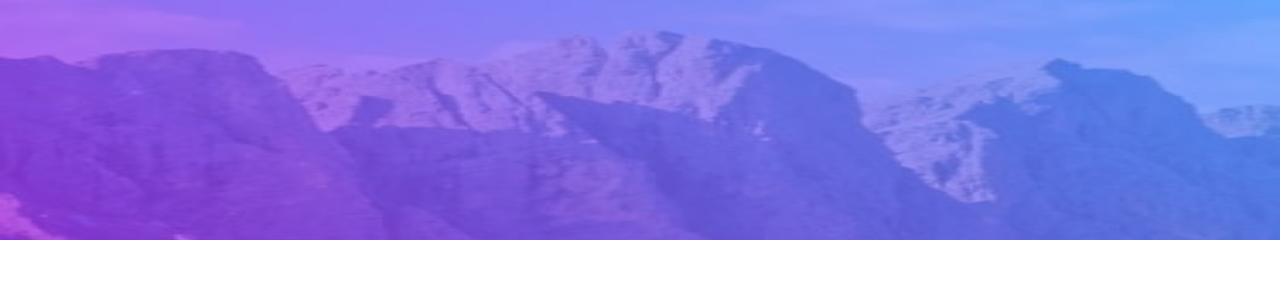
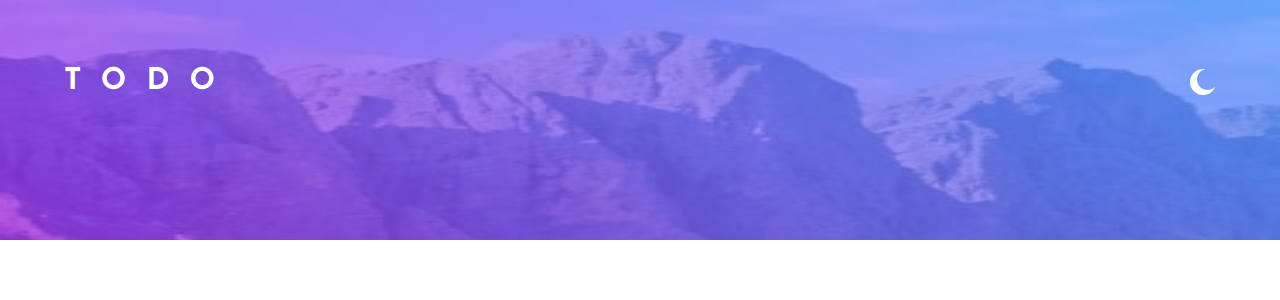
Before and after one commit to nikagoci/todo-advanced, a React (Vite) app: page / in a window 1280 px wide. Shown: the top 300 px of the page. Built offline with nearby package versions, Linux system fonts and the light colour scheme.

Commit message:
navbar changes

```diff
--- a/src/App.tsx
+++ b/src/App.tsx
@@ -1,15 +1,18 @@
 import BackgroundImg from './assets/bg-mobile-light.jpg'
+import CreateTodo from './components/CreateTodo'
+import Navbar from './components/Navbar'
 
 
 const App = () => {
 
   return (
     <section className="w-full h-screen">
-      <div className="h-[30%] w-full absolute bg-red-200">
+      <div className="h-[30%] w-full absolute bg-red-200 -z-10">
         <img src={BackgroundImg} alt='background' className='bg-auto w-full h-full bg-top' />
       </div>
-      <div>
-
+      <div className='w-[90%] mx-auto'>
+        <Navbar />
+        {/* <CreateTodo /> */}
       </div>
     </section>
   )
--- /dev/null
+++ b/src/components/CreateTodo.tsx
@@ -0,0 +1,9 @@
+import React from 'react'
+
+const CreateTodo = () => {
+  return (
+    <div>CreateTodo</div>
+  )
+}
+
+export default CreateTodo
--- /dev/null
+++ b/src/components/Navbar.tsx
@@ -0,0 +1,13 @@
+import MoonImg from '../assets/icon-moon.svg'
+
+
+const Navbar = () => {
+  return (
+    <div className='flex pt-16 justify-between items-center'>
+        <h2 className='text-white tracking-[20px] text-3xl font-bold'>TODO</h2>
+        <img src={MoonImg} alt='light theme' className='cursor-pointer' />
+    </div>
+  )
+}
+
+export default Navbar
--- a/src/index.css
+++ b/src/index.css
@@ -1,3 +1,7 @@
 @tailwind base;
 @tailwind components;
 @tailwind utilities;
+
+body {
+    font-family: 'Josefin Sans', sans-serif;
+}
```
